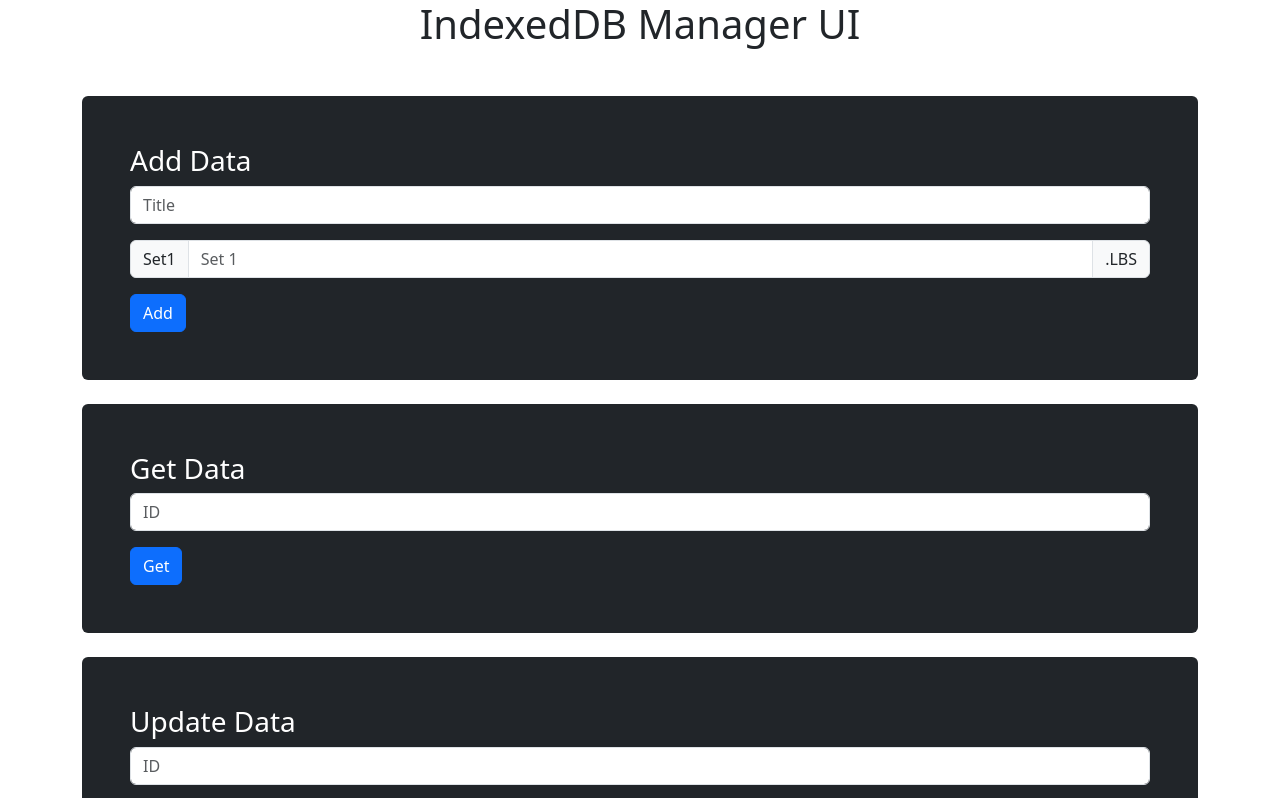
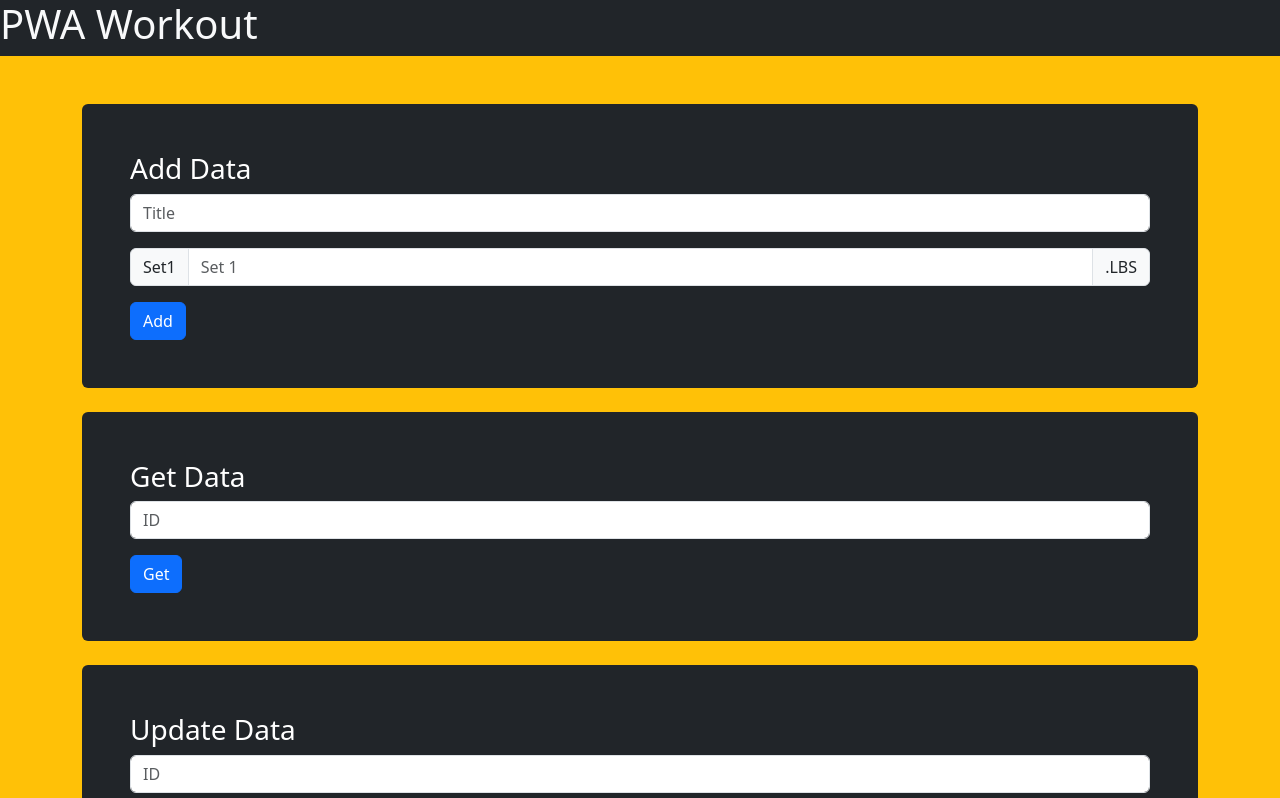
Before and after one commit to fearlesssean/IndexedDBManager, a plain HTML site: page index.html in a window 1280 px wide. Shown: the top 798 px of the page. Drawn offline with nearby package versions, Linux system fonts and the light colour scheme.

Commit message:
Changed title and theme

```diff
--- a/index.html
+++ b/index.html
@@ -5,11 +5,13 @@
     <meta name="viewport" content="width=device-width, initial-scale=1.0">
     <link href="https://cdn.jsdelivr.net/npm/bootstrap@5.3.3/dist/css/bootstrap.min.css" rel="stylesheet">
     <script src="https://cdn.jsdelivr.net/npm/bootstrap@5.3.3/dist/js/bootstrap.bundle.min.js"></script>
-    <title>IndexedDB Manager UI</title>
+    <title>PWA Workout</title>
     <link rel="stylesheet" href="styles.css">
 </head>
-<body class="center">
-    <h1 class="text-center">IndexedDB Manager UI</h1>
+<body class="center bg-warning">
+    <div class="nav bg-dark text-light">
+        <h1>PWA Workout</h1>
+    </div>
     <div class="container mt-5">
         <div class="mt-4 p-5 bg-dark text-white rounded">
             <h3>Add Data</h3>
```
